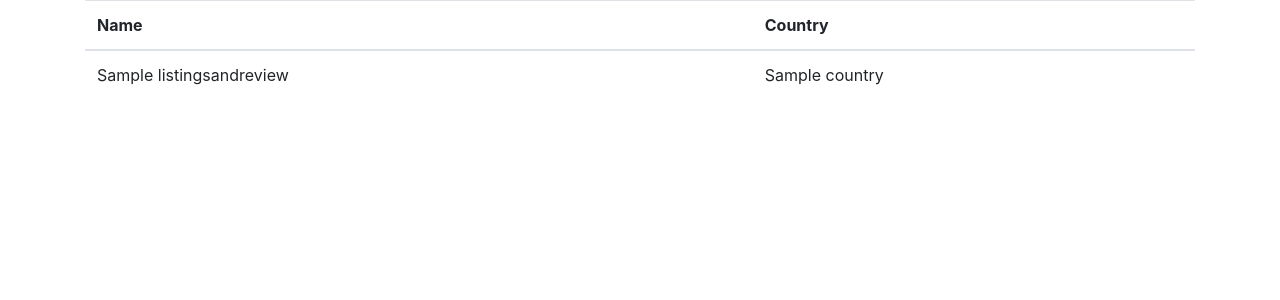
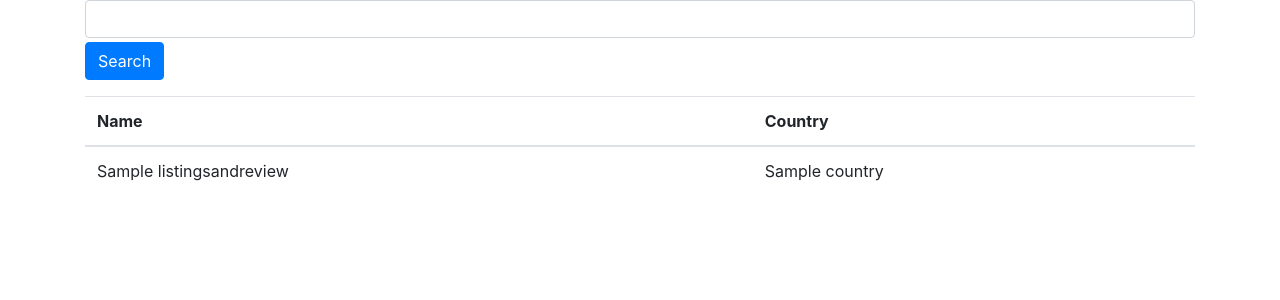
Before and after one commit to kunxin-chor/mongo-sample-batch-3, a Flask app: page / in a window 1280 px wide. Shown: the top 300 px of the page. Run offline with Flask 2, Linux system fonts and the light colour scheme; a database or web service that is not in the repository returns one stand-in record (values such as "Sample title"); some libraries are stand-ins or nearby versions.

Commit message:
Added basic search

```diff
--- a/pymongo-flask/app.py
+++ b/pymongo-flask/app.py
@@ -1,6 +1,7 @@
 from flask import Flask, render_template, request, redirect, url_for
 import os
 import pymongo
+import re
 
 """
 Connect to Mongo
@@ -17,8 +18,16 @@ app = Flask(__name__)
 
 @app.route('/')
 def index():
+    search_terms = request.args.get('search-by')
+
+    search_criteria = {}
+
+    if search_terms is not None:
+
+        search_criteria["name"] = re.compile(r'{}'.format(search_terms), re.I)
+
     conn = get_connection()
-    cursor = conn[DATABASE_NAME]["listingsAndReviews"].find().limit(10)
+    cursor = conn[DATABASE_NAME]["listingsAndReviews"].find(search_criteria).limit(10)
     return render_template("index.template.html", results=cursor)
 
 # "magic code" -- boilerplate
--- a/pymongo-flask/templates/index.template.html
+++ b/pymongo-flask/templates/index.template.html
@@ -12,6 +12,10 @@
   </head>
   <body>
     <div class='container'>
+        <form method="GET" class='mb-3'>
+            <input type="text" name='search-by' class="form-control mb-1"/>
+            <input type="submit" class="btn btn-primary" value="Search"/>
+        </form>
         <table class='table'>
             <thead>
                 <tr>
```
